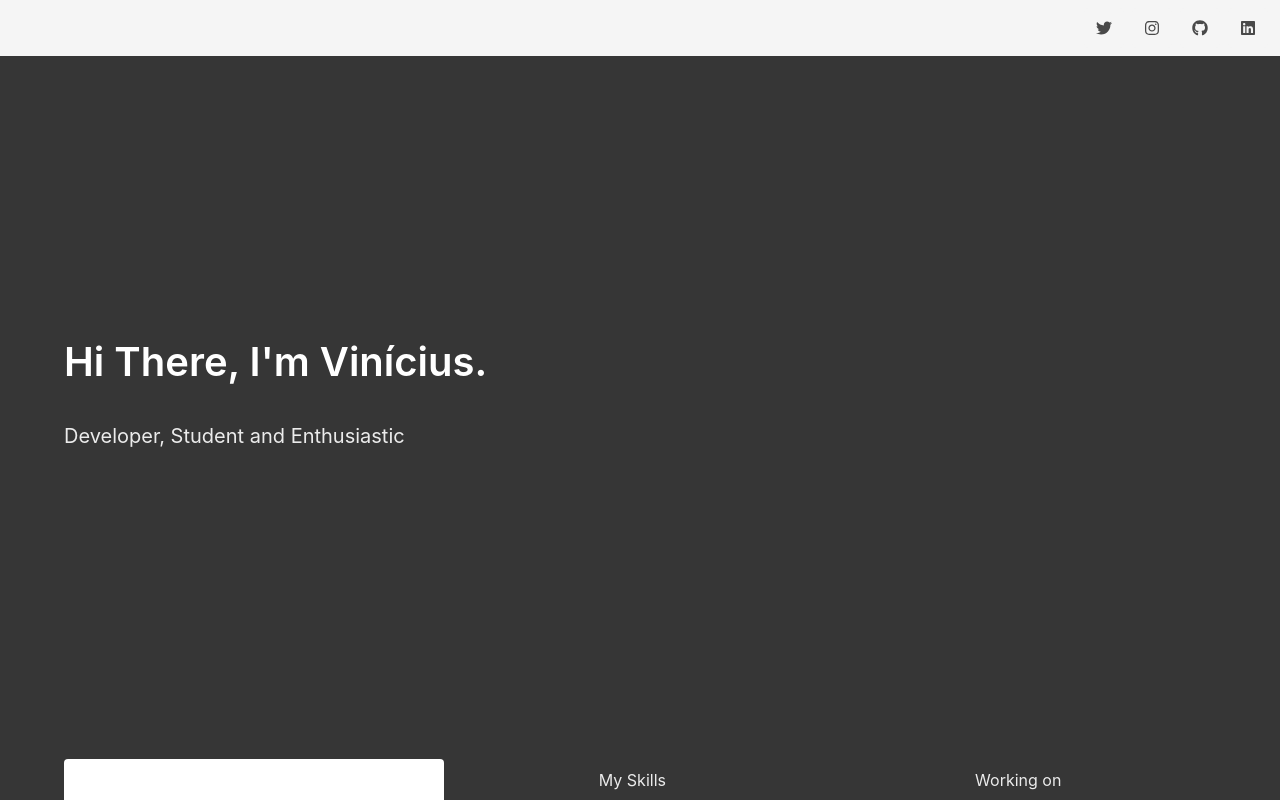
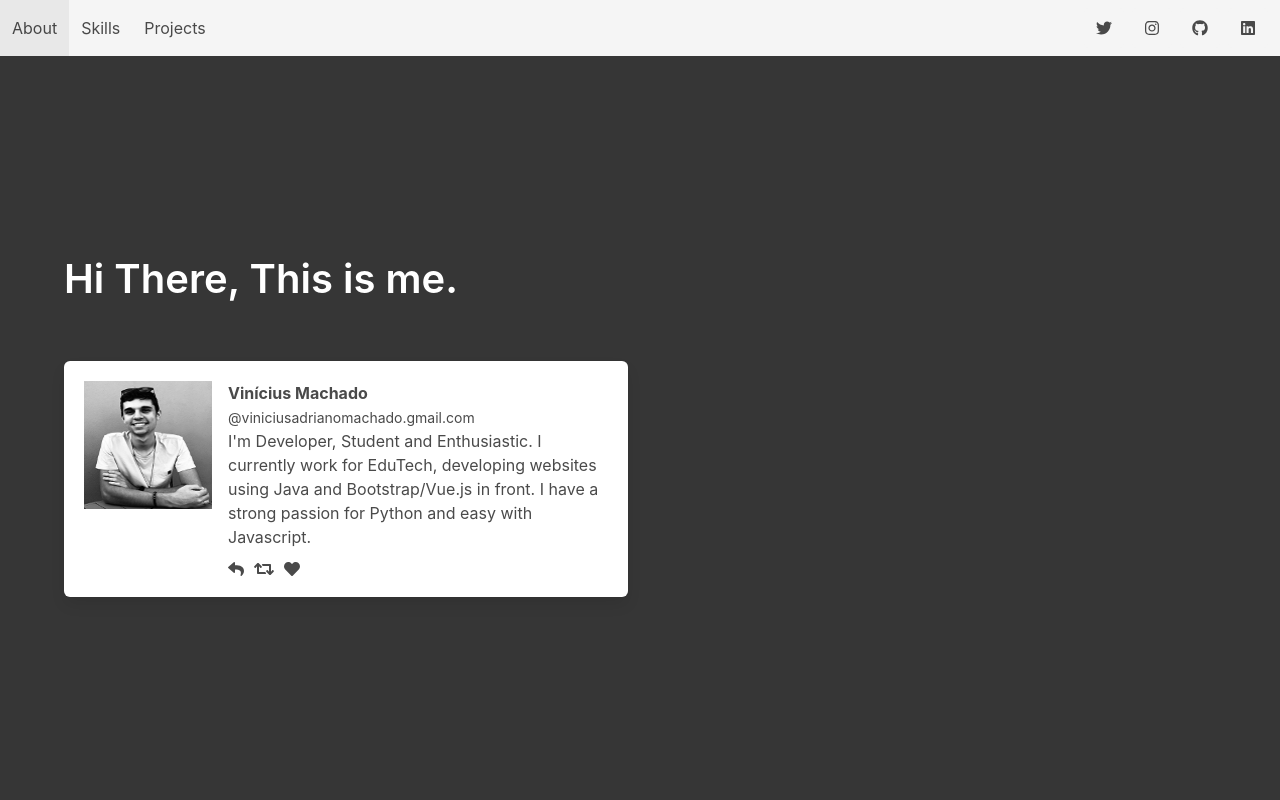
Before and after one commit to vinicius1209/viniciusmachado, a Flask app: page / in a window 1280 px wide. Run offline with Flask 2, Linux system fonts and the light colour scheme.

Commit message:
Melhorias no menu e refatorações

```diff
--- a/app/static/css/style.css
+++ b/app/static/css/style.css
@@ -1,7 +1,7 @@
 .card{
     background: #fff;
     border-radius: 8px;
-    box-shadow: 0 2px 2px rgba(204,197,185,.5);
+    box-shadow: 0 8px 28px rgba(0,0,0,0.18);
     -webkit-transition: all .3s ease;
 	transition: all .3s ease
 }
@@ -10,6 +10,24 @@
 	cursor: pointer;
 	-webkit-transform: translateY(4px);
 	transform: translateY(4px);
-	-webkit-box-shadow: 0 0 5px 0 rgba(0, 0, 0, .1);
+	-webkit-box-shadow: 0 2px 2px rgba(204,197,185,.5);
 	box-shadow: 0 0 5px 0 rgba(0, 0, 0, .1)
 }
+
+.title-work {
+    color: #363636 !important;
+    font-size: 2rem !important;
+    font-weight: 600 !important;
+	line-height: 1.125 !important;
+	margin-top: 10px !important;
+    margin-bottom: 2rem !important;
+}
+
+.subtitle-work{
+	color: #4a4a4a !important;
+}
+
+.card-image > figure > img{
+	border-top-left-radius: 8px;
+    border-top-right-radius: 8px;
+}
--- a/app/templates/base.html
+++ b/app/templates/base.html
@@ -23,6 +23,19 @@
 
         <!--Menus-->
         <div class="navbar-menu">
+
+          <div class="navbar-start">
+            <a class="navbar-item" onclick="openTab(event,'Who')">
+              About
+            </a>
+            <a class="navbar-item" onclick="openTab(event,'Skills')">
+              Skills
+            </a>
+            <a class="navbar-item" onclick="openTab(event,'Working')">
+              Projects
+            </a>
+          </div>
+
             <div class="navbar-end">
                 <div class="navbar-item">
                   <div class="buttons">
--- a/app/templates/index.html
+++ b/app/templates/index.html
@@ -2,7 +2,7 @@
 {% block content %}
   <section class="hero is-fullheight-with-navbar is-dark">
     <div class="hero-body">
-      <div class="container">
+      <div class="container" id="main">
 
         <!-- WHO AM I -->
         {% include 'sub/who.html' %}
@@ -18,23 +18,6 @@
 
       </div>
     </div>
-    <div class="hero-foot">
-      <nav class="tabs is-boxed is-fullwidth">
-        <div class="container">
-          <ul>
-            <li class="tab is-active" onclick="openTab(event,'Who')">
-              <a>Who am I</a>
-            </li>
-            <li class="tab" onclick="openTab(event,'Skills')">
-              <a>My Skills</a>
-            </li>
-            <li class="tab" onclick="openTab(event,'Working')">
-              <a>Working on</a>
-            </li>
-          </ul>
-        </div>
-      </nav>
-    </div>
   </section>
 
   <script type="text/javascript">
@@ -48,16 +31,17 @@
     });
 
     function openTab(evt, tabName) {
-      var i, x, tablinks;
+      var i, x, navitems;
       x = document.getElementsByClassName("content-tab");
 
       for (i = 0; i < x.length; i++) {
           x[i].style.display = "none";
       }
-      tablinks = document.getElementsByClassName("tab");
+
+      navitems = document.getElementsByClassName("navbar-item");
 
       for (i = 0; i < x.length; i++) {
-          tablinks[i].className = tablinks[i].className.replace("is-active", "");
+        navitems[i].className = navitems[i].className.replace("is-active", "");
       }
       document.getElementById(tabName).style.display = "block";
       evt.currentTarget.className += " is-active";
--- a/app/templates/sub/skills.html
+++ b/app/templates/sub/skills.html
@@ -38,6 +38,11 @@
             I consider myself a very carismatic person that loves to have
             fun and drink a cup of coffe.
           </h2>
+          <div class="tags are-medium">
+            <span class="tag is-dark is-light">Carismatic</span>
+            <span class="tag is-dark is-light">Determined</span>
+            <span class="tag is-dark is-light">Communicative</span>
+          </div>
         </p>
       </div>
     </div>
--- a/app/templates/sub/who.html
+++ b/app/templates/sub/who.html
@@ -1,17 +1,48 @@
 <div id="Who" class="content-tab">
     <div class="columns">
         <div class="column is-half">
-        <p class="is-active">
             <h1 class="title is-size-2" style="margin-bottom: 3.75rem;">
-            Hi There, I'm Vinícius.
-            </h1>
-            <h2 class="subtitle">
-            Developer, Student and Enthusiastic
-            </h2>
-        </p>
-        </div>
-        <div class="column is-half">
-
+                Hi There, This is me.
+                </h1>
+            <div class="box">
+                <article class="media">
+                  <div class="media-left">
+                    <figure class="image is-128x128">
+                      <img src="{{ url_for('static', filename='img/me.png') }}" alt="Image">
+                    </figure>
+                  </div>
+                  <div class="media-content">
+                    <div class="content">
+                      <p>
+                        <strong>Vinícius Machado</strong> <small>@viniciusadrianomachado.gmail.com</small>
+                        <br>
+                        I'm Developer, Student and Enthusiastic.
+                        I currently work for EduTech, developing websites using Java and Bootstrap/Vue.js in front.
+                        I have a strong passion for Python and easy with Javascript.
+                      </p>
+                    </div>
+                    <nav class="level is-mobile">
+                      <div class="level-left">
+                        <a class="level-item" aria-label="reply">
+                          <span class="icon is-small">
+                            <i class="fas fa-reply" aria-hidden="true"></i>
+                          </span>
+                        </a>
+                        <a class="level-item" aria-label="retweet">
+                          <span class="icon is-small">
+                            <i class="fas fa-retweet" aria-hidden="true"></i>
+                          </span>
+                        </a>
+                        <a class="level-item" aria-label="like">
+                          <span class="icon is-small">
+                            <i class="fas fa-heart" aria-hidden="true"></i>
+                          </span>
+                        </a>
+                      </div>
+                    </nav>
+                  </div>
+                </article>
+              </div>
         </div>
     </div>
 </div>
--- a/app/templates/sub/work.html
+++ b/app/templates/sub/work.html
@@ -45,9 +45,9 @@
               </div>
               <div class="card-content">
                 <div class="media">
-                  <div class="media-content">
-                    <p class="title is-4 has-text-black">IOTOY</p>
-                    <p class="subtitle is-6 has-text-black">Smart Toy that uses IOT to stimulate the communication of children in speech development</p>
+                  <div class="media-content has-text-centered">
+                    <p class="title-work is-4">IOTOY</p>
+                    <p class="subtitle-work is-6">Smart Toy that uses IOT to stimulate the communication of children in speech development</p>
                   </div>
                 </div>
 
@@ -56,7 +56,7 @@
                   <a>#IOT</a>
                   <a>#Speech</a>
                   <br>
-                  <time datetime="2020-02-14">19:57 PM - 14 feb 2020</time>
+                  <time datetime="2020-02-14">2019-2020</time>
                 </div>
 
                 <footer class="card-footer">
@@ -80,14 +80,14 @@
             <div class="card">
               <div class="card-image">
                 <figure class="image is-4by3">
-                  <img src="{{ url_for('static', filename='img/github.svg') }}" alt="Placeholder image">
+                  <img src="{{ url_for('static', filename='img/github.png') }}" alt="Placeholder image">
                 </figure>
               </div>
               <div class="card-content">
                 <div class="media">
-                  <div class="media-content">
-                    <p class="title is-4 has-text-black">Daily Automation</p>
-                    <p class="subtitle is-6 has-text-black">Python script that automate my work daily notes. Such as commits, merge requests and comments on Gitlab.</p>
+                  <div class="media-content has-text-centered">
+                    <p class="title-work is-4">Daily Automation</p>
+                    <p class="subtitle-work is-6">Python script that automate my work daily notes. Such as commits, merge requests and comments on Gitlab.</p>
                   </div>
                 </div>
 
@@ -96,7 +96,7 @@
                   <a>#Automation</a>
                   <a>#Git</a>
                   <br>
-                  <time datetime="2020-02-14">19:57 PM - 14 feb 2020</time>
+                  <time datetime="2020-02-14">jan 2020</time>
                 </div>
 
                 <footer class="card-footer">
```
Also changed, not shown: app/static/img/github.png (added), app/static/img/github.svg (deleted), app/static/img/iotoy.png, app/static/img/me.jpeg (deleted), app/static/img/me.png (added).
